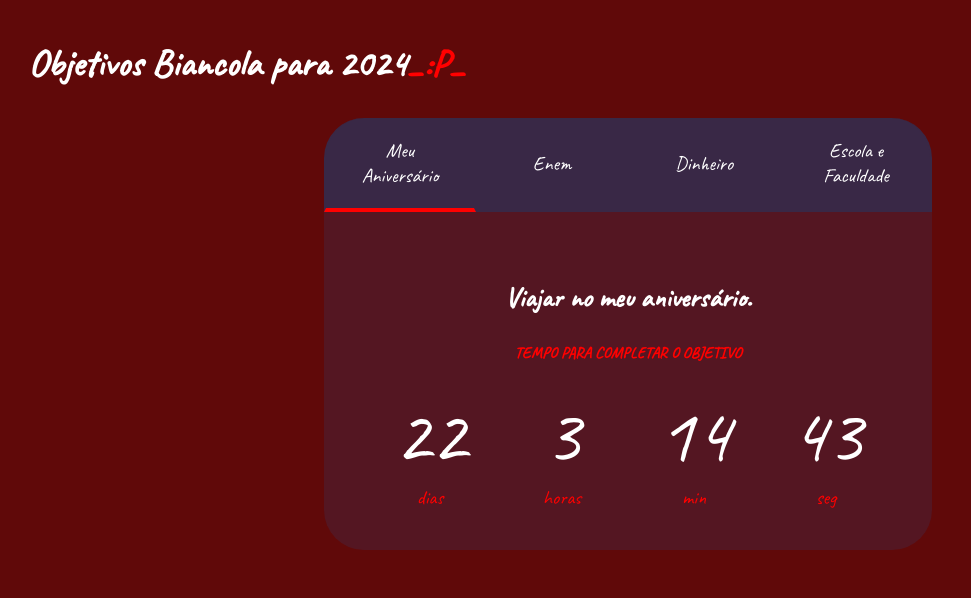
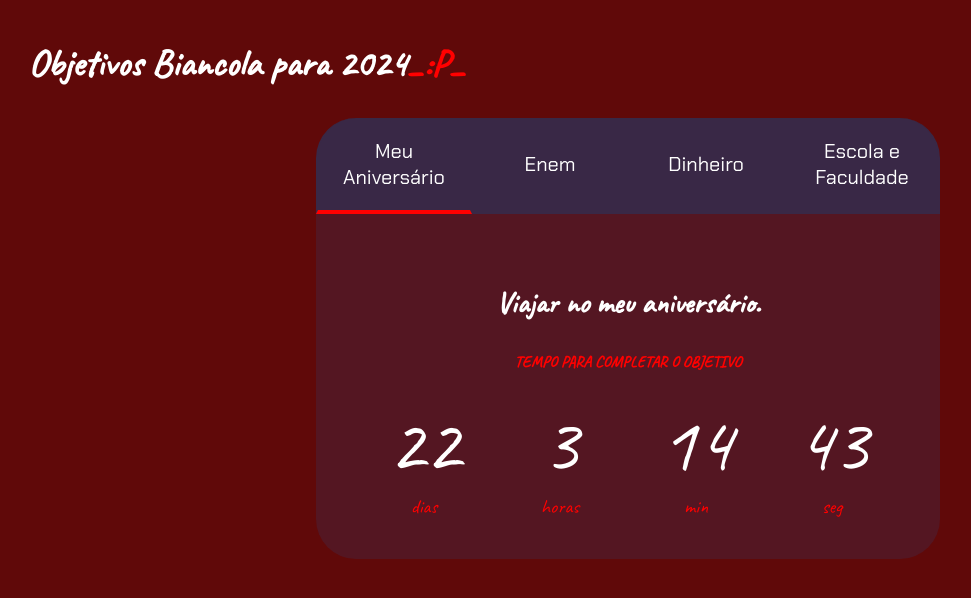
Before and after one commit to bipossenti/Projeto-de-vida, a plain HTML site: page index.html in a window 1280 px wide. Shown: the whole page, without its empty margins (12-983 px from the left). Drawn offline with Linux system fonts and the light colour scheme; a web font is replaced by a local one.

Commit message:
Update style.css

```diff
--- a/style.css
+++ b/style.css
@@ -38,29 +38,32 @@ body {
 }
 
 .botao {
-    font-family: "Caveat", cursive;
+    font-family: 'Chakra Petch', sans-serif;
     background-color: var(--botao-inativo);
     color: var(--branco);
     display: flex;
     justify-content: center;
     padding: 1em;
-    font-size: 20px;
+    font-size:20px;
     align-items: center;
     width: 100%;
-border-bottom: 4px solid var(--botao-ativo);
-border-left: 2px solid var(--botao-ativo);
-border-right: 2px solid var(--botao-ativo);
-border-top: none;
+    border-bottom: 4px solid var(--botao-ativo);
+    border-left: 2px solid var(--botao-ativo);
+    border-right: 2px solid var(--botao-ativo);
+    border-top: none;
 }
 
-.botao:first-child{
+.botao:first-child {
     border-radius: 40px 40px 0 0;
 }
 
+.botoes {
+    display: block;
+}
 
 .botao.ativo{
     background-color: var(--botao-ativo);
-    border-bottom: 4px solid var(--vermelho)
+    border-bottom: 4px solid var(--vermelho);
 }
 
 .abas-textos{
@@ -77,23 +80,22 @@ border-top: none;
 }
 
 .aba-conteudo-titulo-principal{
-    font-size: 28px;
+    font-size: 30px;
     text-align: center;
 }
-
 .aba-conteudo-titulo-secundario{
     text-align: center;
-    color: var(--vermelho);
+    color: var(--vermelho );
     text-transform: uppercase;
 }
 
 .contador{
-    display: flex;
+    display:flex;
     justify-content: center;
     flex-wrap: wrap;
 }
 .contador-digito{
-    padding: 0 16px;
+    padding: 0 18px;
     text-align: center;
     min-width: 100px;
 }
@@ -101,11 +103,14 @@ border-top: none;
 .contador-digito-numero{
     font-size: 80px;
     margin: 0;
+
 }
+
 .contador-digito-texto{
-    color: var(--vermelho);
+    color: var( --vermelho);
     font-size: 20px;
     margin: 0;
+
 }
 
 @media screen and (min-width: 768px) {
@@ -121,3 +126,8 @@ border-top: none;
         border-radius: 0 40px 0 0;
     }
 }
+
+    .botao:last-child {
+        border-radius: 0 40px 0 0;
+    }
+}
```
